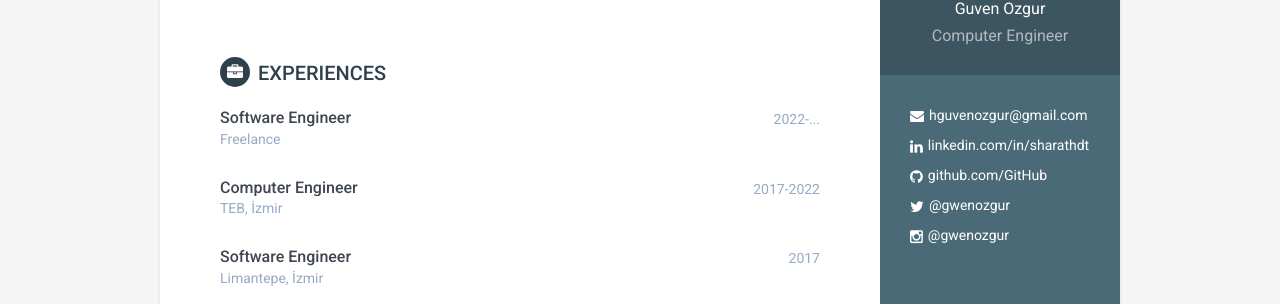
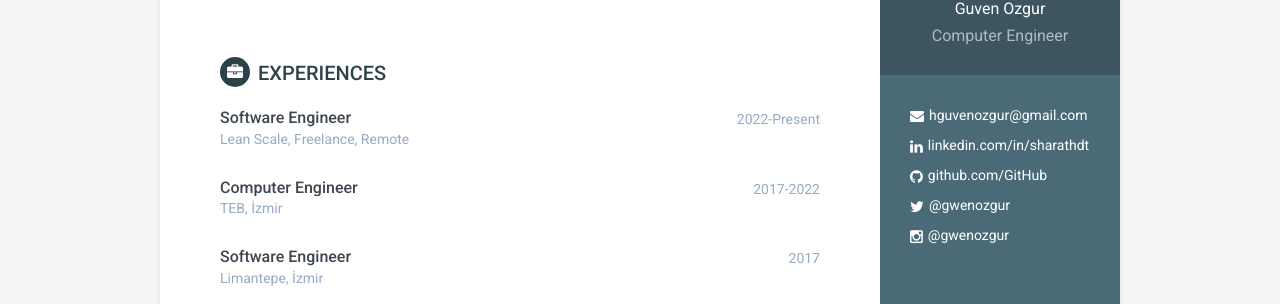
Before and after one commit to guvenozgur/guvenozgur.github.io, a Jekyll site: the page built from index.html, in a window 1280 px wide. Shown: the part 162-466 px from the top of the page. Built offline with Jekyll 4.4.1, drawn with Linux system fonts in a browser that asks for light colours.

Commit message:
experience update

```diff
--- a/_includes/experience.html
+++ b/_includes/experience.html
@@ -5,9 +5,9 @@
                     <div class="meta">
                         <div class="upper-row">
                             <h3 class="job-title">Software Engineer</h3>
-                            <div class="time">2022-...</div>
+                            <div class="time">2022-Present</div>
                         </div><!--//upper-row-->
-                        <div class="company">Freelance</div>
+                        <div class="company">Lean Scale, Freelance, Remote</div>
                     </div><!--//meta-->
                     <div class="details">
                         <p> </p>
```
